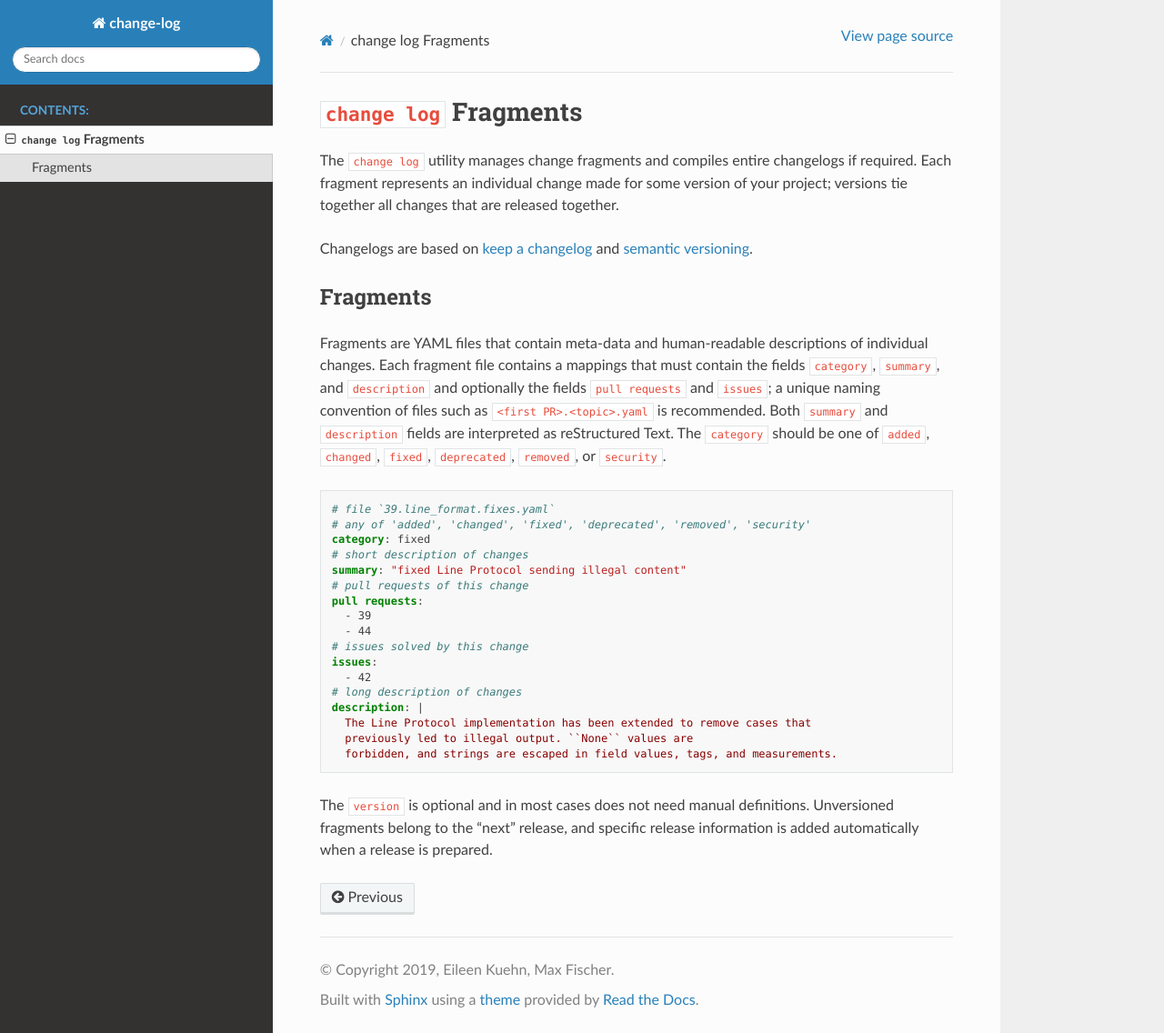
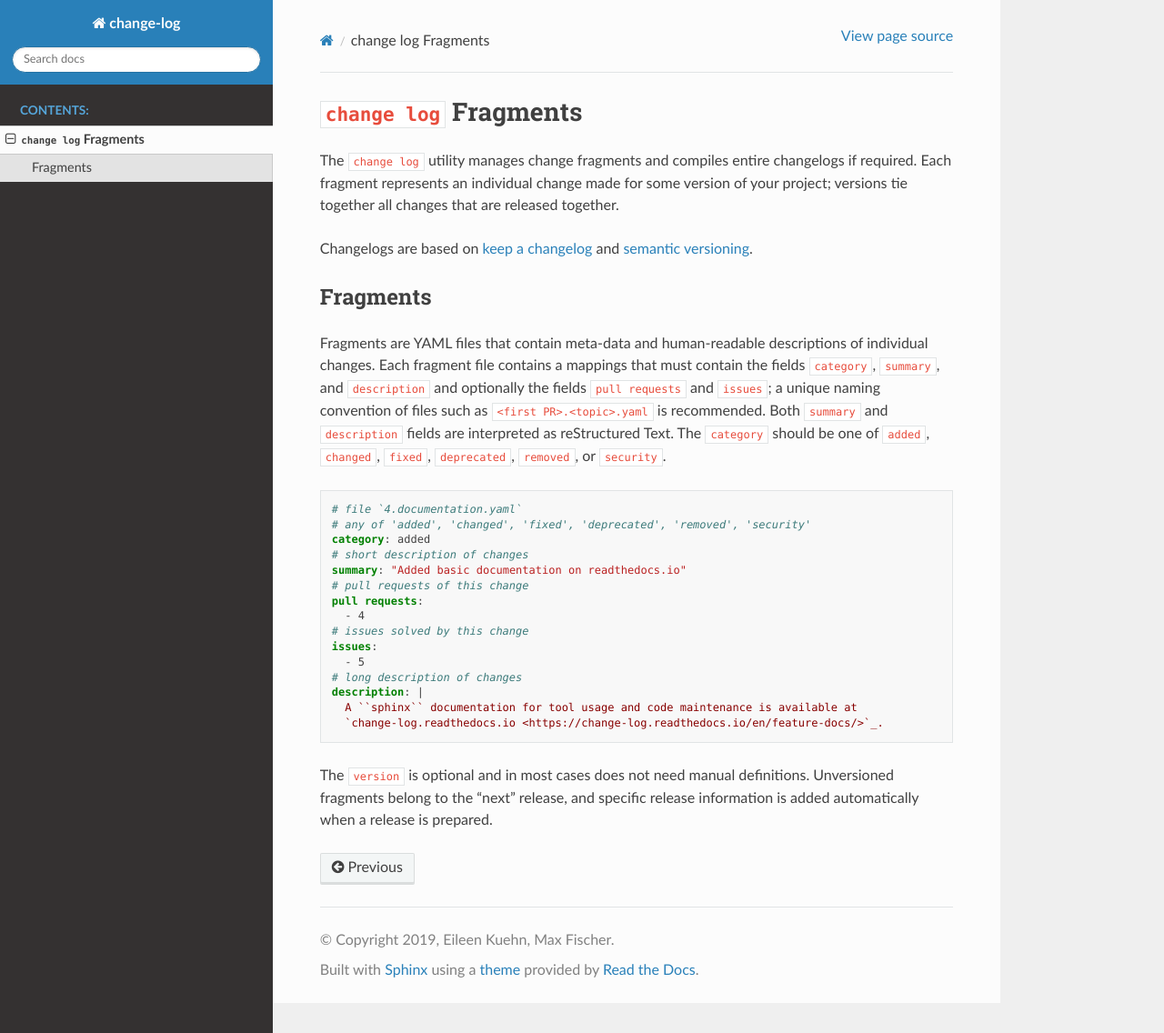
Before and after one commit to MaineKuehn/change-log, a Sphinx documentation site: the page built from docs/subtool/log.rst, in a window 1280 px wide and 1136 px high. Shown: the whole window at 91% size. Built offline with Sphinx 7.4.7 and the Read the Docs theme 2.0.0, drawn with Linux system fonts in a browser that asks for light colours.

Commit message:
changed fragment example to use project change

```diff
--- a/docs/subtool/log.rst
+++ b/docs/subtool/log.rst
@@ -25,23 +25,21 @@ The ``category`` should be one of
 
 .. code:: YAML
 
-    # file `39.line_format.fixes.yaml`
+    # file `4.documentation.yaml`
     # any of 'added', 'changed', 'fixed', 'deprecated', 'removed', 'security'
-    category: fixed
+    category: added
     # short description of changes
-    summary: "fixed Line Protocol sending illegal content"
+    summary: "Added basic documentation on readthedocs.io"
     # pull requests of this change
     pull requests:
-      - 39
-      - 44
+      - 4
     # issues solved by this change
     issues:
-      - 42
+      - 5
     # long description of changes
     description: |
-      The Line Protocol implementation has been extended to remove cases that
-      previously led to illegal output. ``None`` values are
-      forbidden, and strings are escaped in field values, tags, and measurements.
+      A ``sphinx`` documentation for tool usage and code maintenance is available at
+      `change-log.readthedocs.io <https://change-log.readthedocs.io/en/feature-docs/>`_.
 
 The ``version`` is optional and in most cases does not need manual definitions.
 Unversioned fragments belong to the "next" release, and
```
